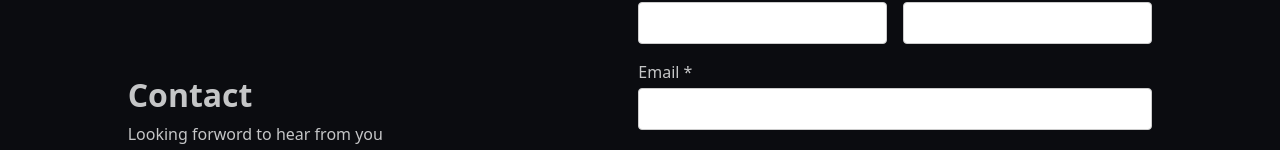
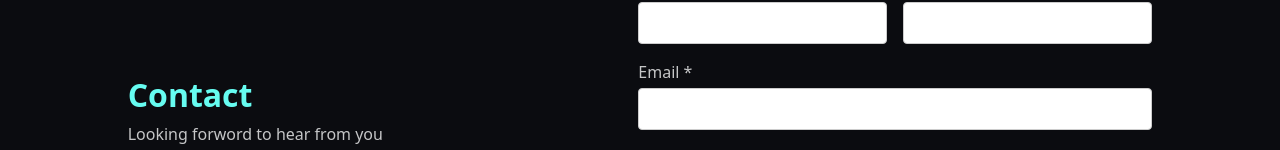
Before and after one commit to Saiesh-N-Gangoli/saiesh-portfolio, a React (Create React App) app: page /contact in a window 1280 px wide. Shown: the part 130-280 px from the top of the page. Built offline with nearby package versions, Linux system fonts and the light colour scheme.

Commit message:
Added Constant Files

```diff
--- /dev/null
+++ b/src/Contact/Constants.js
@@ -0,0 +1,3 @@
+export const  PUBLIC_KEY = 'Naqr6vIdc1BSWKFxi';
+export const TEMPLATE_KEY = 'template_gcflpos';
+export const SERVICE_KEY = 'service_ch54ycl';
--- a/src/Contact/Contact.css
+++ b/src/Contact/Contact.css
@@ -66,6 +66,10 @@
     color: #C5C6C7;
   }
 
-  .left-contact-container p, .left-contact-container h2{
+  .left-contact-container p{
     color: #C5C6C7;
   }
+
+  .left-contact-container h2{
+    color: #66FCF1;
+  }
--- a/src/Contact/ContactForm.js
+++ b/src/Contact/ContactForm.js
@@ -3,6 +3,7 @@ import './Contact.css'
 import emailjs from '@emailjs/browser';
 import 'react-toastify/dist/ReactToastify.css';
 import { ToastContainer, toast } from 'react-toastify';
+import {PUBLIC_KEY,TEMPLATE_KEY, SERVICE_KEY} from './Constants.js'
 
 const ContactForm = () => {
     const form = useRef();
@@ -11,19 +12,18 @@ const ContactForm = () => {
       e.preventDefault();
 
       emailjs
-        .sendForm('service_ch54ycl', 'template_gcflpos', form.current, {
-          publicKey: 'Naqr6vIdc1BSWKFxi',
+        .sendForm(SERVICE_KEY, TEMPLATE_KEY, form.current, {
+          publicKey: PUBLIC_KEY,
         })
         .then(
           () => {
-            console.log('SUCCESS!');
             toast.success("Message sent",{
                 position: "top-center",
                 closeButton: false
               });
           },
           (error) => {
-            console.log('FAILED...', error.text);
+            toast.error('FAILED...', error.text);
           },
         );
     };
```
